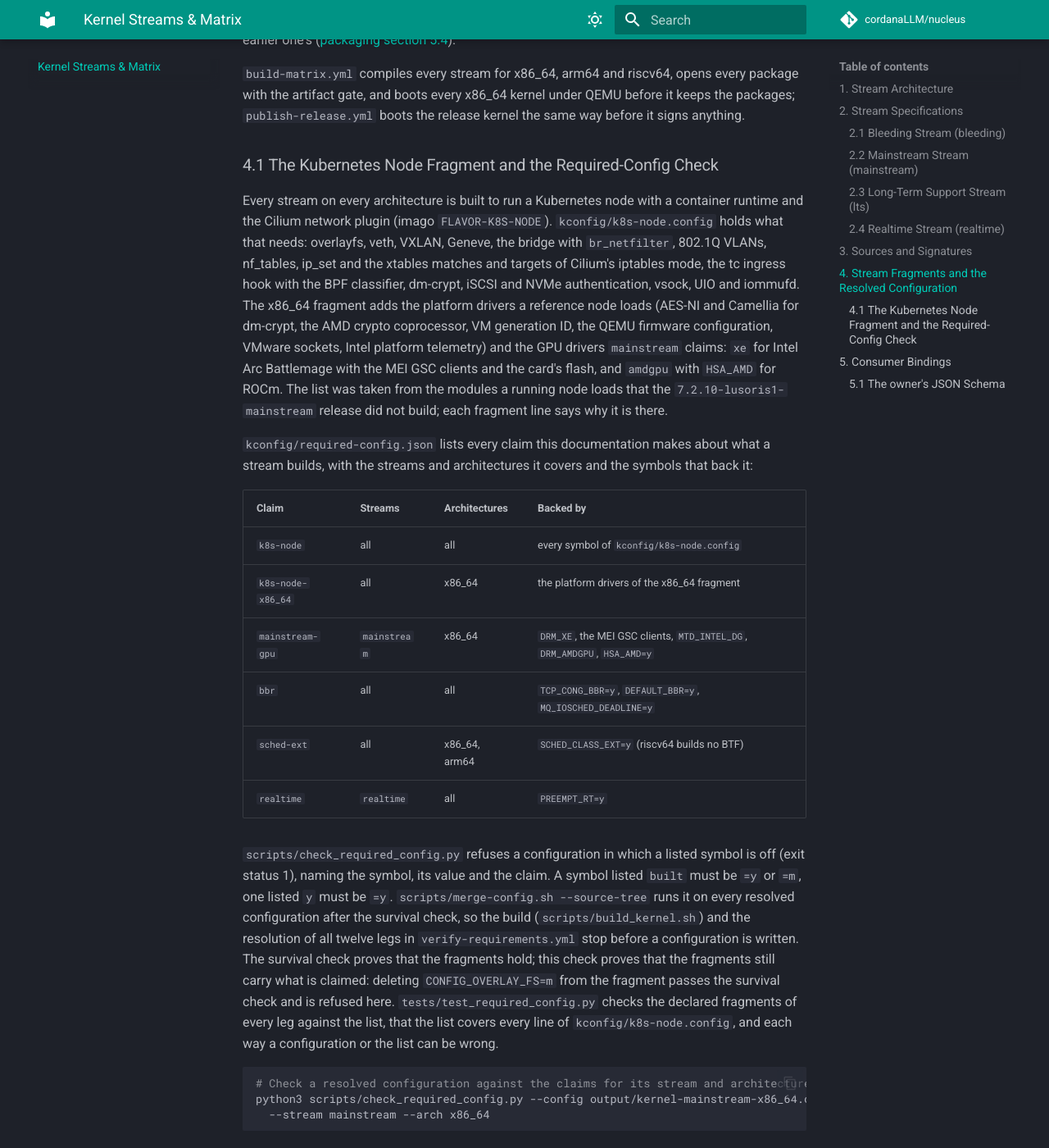
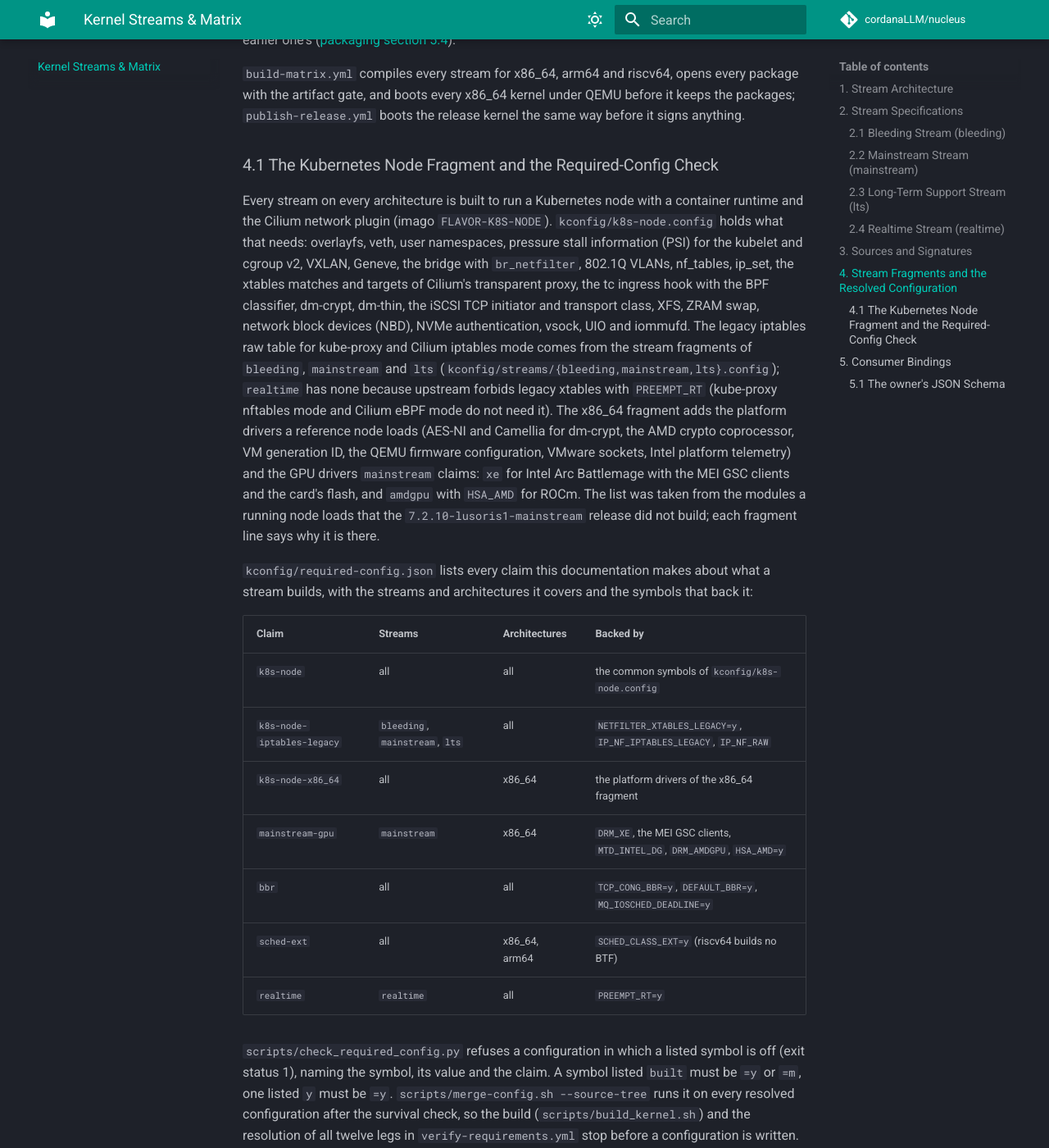
Before and after one commit to cordanaLLM/nucleus, an MkDocs documentation site: the page built from docs/streams.md, in a window 1280 px wide and 1400 px high, scrolled down 4864 px. Shown: the whole window at 82% size. Built offline with MkDocs 1.6.1 and Material for MkDocs 9.7.7, drawn with Linux system fonts in a browser that asks for light colours; comment, search, counter and statistics services are not loaded; some of the changed text lies outside the part shown.

Commit message:
feat(kconfig): build the eight options the reference node sets that lusoris2 left off (#145)
A preflight of lusoris2 against a running reference node (7.2.6) found
eight options off that the node sets. This adds them.

- `kconfig/k8s-node.config` and claim `k8s-node`: `USER_NS`, `PSI`
(built in); `ISCSI_TCP`, `XFS_FS`, `ZRAM`, `DM_THIN_PROVISIONING`,
`BLK_DEV_NBD` (modules).
- `IP_NF_RAW` needs `NETFILTER_XTABLES_LEGACY` and
`IP_NF_IPTABLES_LEGACY`, which upstream makes depend on `!PREEMPT_RT`
(net/netfilter/Kconfig). They live in new stream fragments
`kconfig/streams/{bleeding,mainstream,lts}.config` under claim
`k8s-node-iptables-legacy`, so `realtime` requests none of them. An
unset request in `realtime.config` does not work, because the survival
check meets an unset request only with an explicit `is not set` line,
and kconfig writes no line for a symbol without a prompt.
- Tests: the fragment and stream layers equal the claims; dropping
`NETFILTER_XTABLES_LEGACY` on mainstream is refused; widening the legacy
claim to `realtime` is refused.
- Docs: `docs/streams.md` 4.1 and the README tree.

Verified locally: all twelve legs resolved against the verified 7.2.10,
6.18.56 and 7.3-rc7 trees with `merge-config.sh --source-tree`, and they
pass the survival and required-config checks. `make lint`, pytest (917
passed) and `make verify-all` pass.

Fixes #144

Signed-off-by: lusoris <lusoris@proton.me>

```diff
--- a/docs/streams.md
+++ b/docs/streams.md
@@ -100,7 +100,7 @@
 | Stream | Fragment | What it declares |
 | :--- | :--- | :--- |
 | `realtime` | `kconfig/streams/realtime.config` | `CONFIG_PREEMPT_RT=y` and `CONFIG_HZ_1000=y`, which Aegis-OS asks for together (`REQ-P07-01`), and `CONFIG_EXPERT=y`, because `PREEMPT_RT` depends on `EXPERT && ARCH_SUPPORTS_RT` (`kernel/Kconfig.preempt`); x86, arm64 and riscv select `ARCH_SUPPORTS_RT` in 6.18.56, 7.2.10 and 7.3-rc7 |
-| `bleeding`, `mainstream`, `lts` | none | nothing beyond the architecture and Kubernetes node fragments |
+| `bleeding`, `mainstream`, `lts` | `kconfig/streams/<stream>.config` | `CONFIG_NETFILTER_XTABLES_LEGACY=y`, `CONFIG_IP_NF_IPTABLES_LEGACY=m`, `CONFIG_IP_NF_RAW=m` for kube-proxy and Cilium iptables mode (section 4.1) |
 
 Every leg also carries the baseline, `kconfig/security-hardened.config`. It requests the chain
 BPF trampolines need, so that BPF LSM, `fentry` and `fexit` programs can attach: `FTRACE`,
@@ -178,23 +178,28 @@
 
 Every stream on every architecture is built to run a Kubernetes node with a container runtime
 and the Cilium network plugin (imago `FLAVOR-K8S-NODE`). `kconfig/k8s-node.config` holds what
-that needs: overlayfs, veth, VXLAN, Geneve, the bridge with `br_netfilter`, 802.1Q VLANs,
-nf_tables, ip_set and the xtables matches and targets of Cilium's iptables mode, the tc
-ingress hook with the BPF classifier, dm-crypt, iSCSI and NVMe authentication, vsock, UIO and
-iommufd. The x86_64 fragment adds the platform drivers a reference node loads (AES-NI and
-Camellia for dm-crypt, the AMD crypto coprocessor, VM generation ID, the QEMU firmware
-configuration, VMware sockets, Intel platform telemetry) and the GPU drivers `mainstream`
-claims: `xe` for Intel Arc Battlemage with the MEI GSC clients and the card's flash, and
-`amdgpu` with `HSA_AMD` for ROCm. The list was taken from the modules a running node loads that
-the `7.2.10-lusoris1-mainstream` release did not build; each fragment line says why it is
-there.
+that needs: overlayfs, veth, user namespaces, pressure stall information (PSI) for the kubelet
+and cgroup v2, VXLAN, Geneve, the bridge with `br_netfilter`, 802.1Q VLANs, nf_tables, ip_set,
+the xtables matches and targets of Cilium's transparent proxy, the tc ingress hook with the
+BPF classifier, dm-crypt, dm-thin, the iSCSI TCP initiator and transport class, XFS, ZRAM swap,
+network block devices (NBD), NVMe authentication, vsock, UIO and iommufd. The legacy iptables raw
+table for kube-proxy and Cilium iptables mode comes from the stream fragments of `bleeding`,
+`mainstream` and `lts` (`kconfig/streams/{bleeding,mainstream,lts}.config`); `realtime` has none
+because upstream forbids legacy xtables with `PREEMPT_RT` (kube-proxy nftables mode and Cilium
+eBPF mode do not need it). The x86_64 fragment adds the platform drivers a reference node loads
+(AES-NI and Camellia for dm-crypt, the AMD crypto coprocessor, VM generation ID, the QEMU firmware
+configuration, VMware sockets, Intel platform telemetry) and the GPU drivers `mainstream` claims:
+`xe` for Intel Arc Battlemage with the MEI GSC clients and the card's flash, and `amdgpu` with
+`HSA_AMD` for ROCm. The list was taken from the modules a running node loads that the
+`7.2.10-lusoris1-mainstream` release did not build; each fragment line says why it is there.
 
 `kconfig/required-config.json` lists every claim this documentation makes about what a stream
 builds, with the streams and architectures it covers and the symbols that back it:
 
 | Claim | Streams | Architectures | Backed by |
 | :--- | :--- | :--- | :--- |
-| `k8s-node` | all | all | every symbol of `kconfig/k8s-node.config` |
+| `k8s-node` | all | all | the common symbols of `kconfig/k8s-node.config` |
+| `k8s-node-iptables-legacy` | `bleeding`, `mainstream`, `lts` | all | `NETFILTER_XTABLES_LEGACY=y`, `IP_NF_IPTABLES_LEGACY`, `IP_NF_RAW` |
 | `k8s-node-x86_64` | all | x86_64 | the platform drivers of the x86_64 fragment |
 | `mainstream-gpu` | `mainstream` | x86_64 | `DRM_XE`, the MEI GSC clients, `MTD_INTEL_DG`, `DRM_AMDGPU`, `HSA_AMD=y` |
 | `bbr` | all | all | `TCP_CONG_BBR=y`, `DEFAULT_BBR=y`, `MQ_IOSCHED_DEADLINE=y` |
```
Also changed, not shown: README.md (+3 -0 lines), 7 other files.
